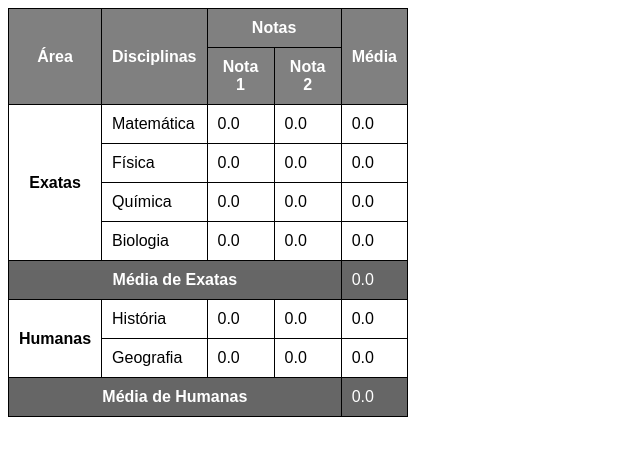
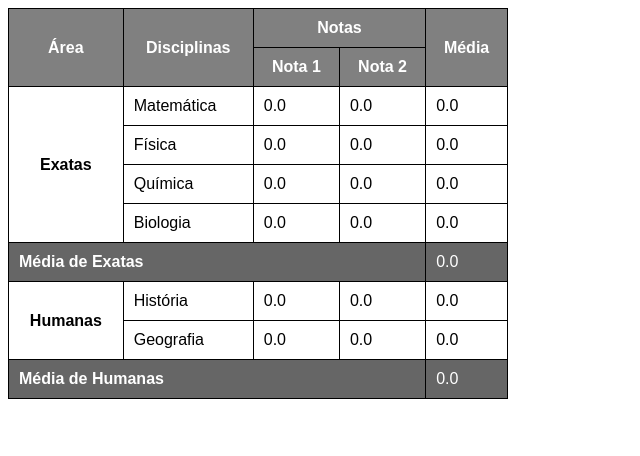
Before and after one commit to becsnr/html-css, a plain HTML site: page exercicios/ex023/tabela006.html in a window 1280 px wide. Shown: the whole page, without its empty margins (0-640 px from the left). Drawn offline with Linux system fonts and the light colour scheme.

Commit message:
exercício finalizado

```diff
--- a/exercicios/ex023/tabela006.html
+++ b/exercicios/ex023/tabela006.html
@@ -10,7 +10,7 @@
         }
 
         table {
-            width: 400px;
+            width: 500px;
             border-collapse: collapse;
         }
 
@@ -29,6 +29,7 @@
         tr.media {
             background-color: rgb(102, 102, 102);
             color: white;
+            text-align: left;
         }
     </style>
 </head>
@@ -36,10 +37,10 @@
     <table>
         <thead>
             <tr>
-                <th rowspan="2">Área</th>
-                <th rowspan="2">Disciplinas</th>
-                <th colspan="2">Notas</th>
-                <th rowspan="2">Média</th>
+                <th rowspan="2" scope="row">Área</th>
+                <th rowspan="2" scope="rowgroup">Disciplinas</th>
+                <th colspan="2" scope="colgroup">Notas</th>
+                <th rowspan="2" scope="row">Média</th>
             </tr>
             <tr>
                 <th>Nota 1</th>
@@ -48,7 +49,7 @@
         </thead>
         <tbody>
             <tr>
-                <th rowspan="4">Exatas</th>
+                <th rowspan="4" scope="rowgroup">Exatas</th>
                 <td>Matemática</td>
                 <td>0.0</td>
                 <td>0.0</td>
@@ -73,7 +74,7 @@
                 <td>0.0</td>
             </tr>
             <tr class="media">
-                <th colspan="4">Média de Exatas</th>
+                <th colspan="4" scope="row">Média de Exatas</th>
                 <td>0.0</td>
             </tr>
             <tr>
@@ -90,7 +91,7 @@
                 <td>0.0</td>
             </tr>
             <tr class="media">
-                <th colspan="4">Média de Humanas</th>
+                <th colspan="4" scope="row">Média de Humanas</th>
                 <td>0.0</td>
             </tr>
         </tbody>
```
